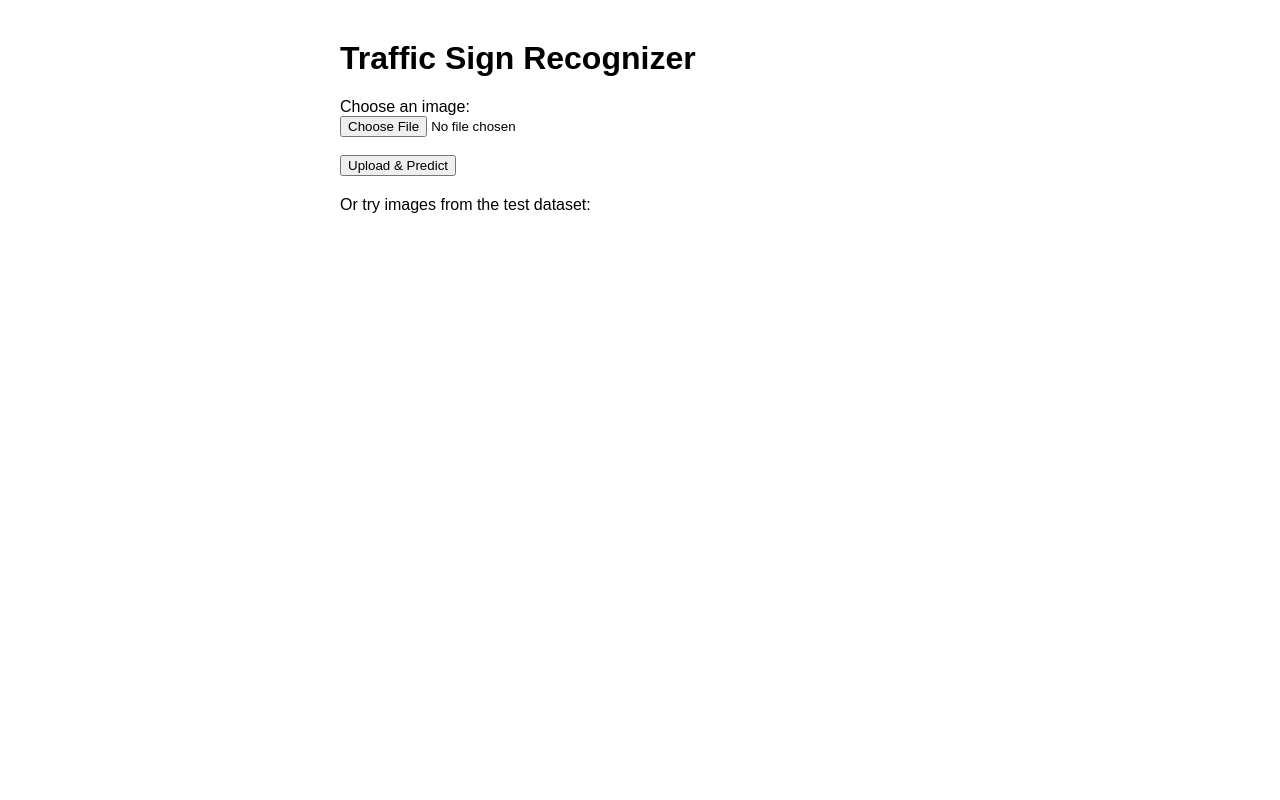
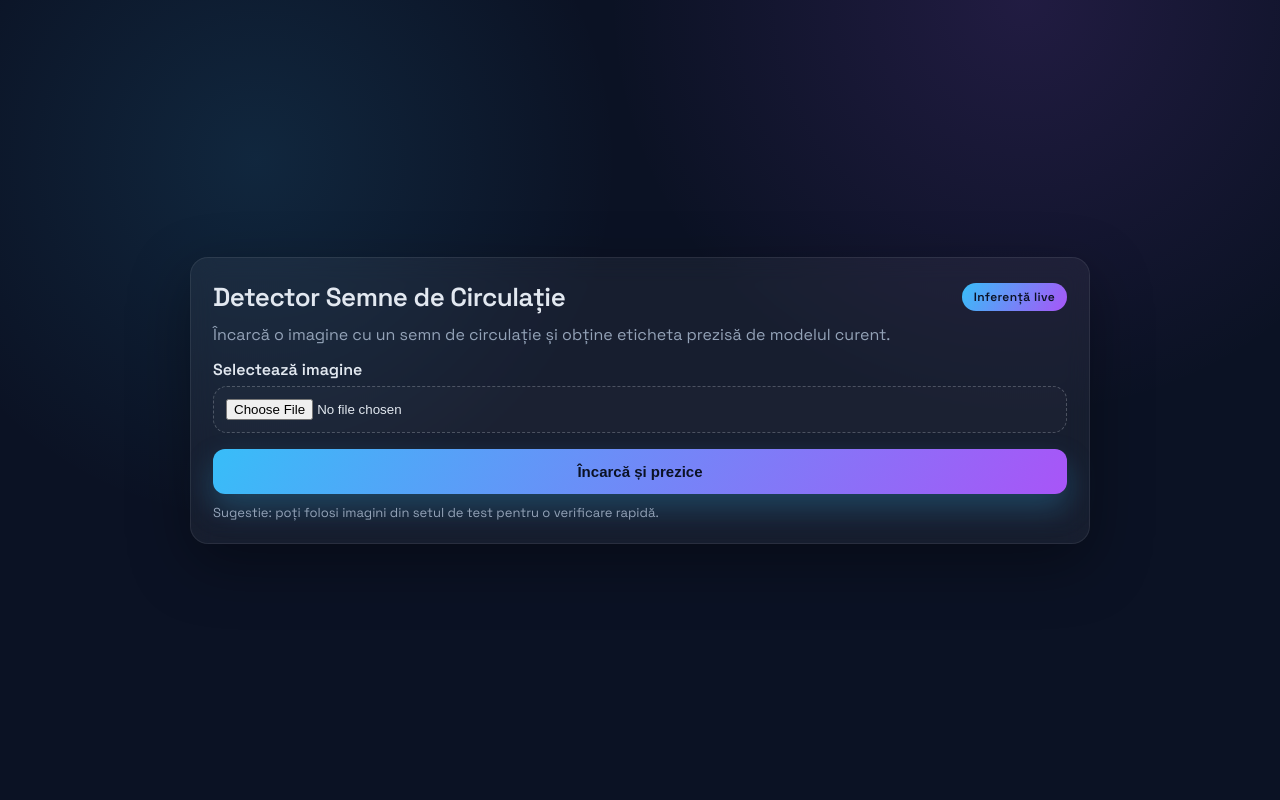
Before and after one commit to mauro20044/RETELE-NEURONALE-Detectarea-semnelor-de-circulatie-recunoasterea, a Flask app: page / in a window 1280 px wide. Run offline with Flask 3, Linux system fonts and the light colour scheme.

Commit message:
Update interface and add Etapa 6 documentation

```diff
--- a/app.py
+++ b/app.py
@@ -5,10 +5,17 @@ from src.preprocessing.image_preprocessing import ImagePreprocessor
 import joblib
 
 UPLOAD_FOLDER = os.path.join(os.path.dirname(__file__), 'uploads')
-# Use trained model (Etapa 5) instead of untrained model
-MODEL_PATH = os.path.join(os.path.dirname(__file__), 'models', 'trained_model.h5')
+# Prefer model optimizat (Etapa 6) dacă există; fallback pe modelul din Etapa 5
+OPTIMIZED_MODEL_PATH = os.path.join(os.path.dirname(__file__), 'models', 'optimized_model.h5')
+TRAINED_MODEL_PATH = os.path.join(os.path.dirname(__file__), 'models', 'trained_model.h5')
+
+def resolve_model_path():
+    """Returnează calea către modelul preferat (optimizat dacă există)."""
+    return OPTIMIZED_MODEL_PATH if os.path.exists(OPTIMIZED_MODEL_PATH) else TRAINED_MODEL_PATH
+
+MODEL_PATH = resolve_model_path()
 SCALER_PATH = os.path.join(os.path.dirname(__file__), 'models', 'trained_scaler.pkl')
-# Prefer labels saved with the model; fallback to data/labels.txt
+# Prefer labels salvate lângă model; fallback la data/labels.txt
 MODEL_LABELS_PATH = os.path.join(os.path.dirname(__file__), 'models', 'labels.txt')
 DEFAULT_LABELS_PATH = os.path.join(os.path.dirname(__file__), 'data', 'labels.txt')
 
@@ -53,7 +60,7 @@ def upload():
     global scaler
     if model is None:
         try:
-            model = load_model_file(MODEL_PATH)
+            model = load_model_file(resolve_model_path())
             scaler = joblib.load(SCALER_PATH)
         except Exception as e:
             return render_template('index.html', error=f'No model available: {e}')
--- /dev/null
+++ b/static/style.css
@@ -0,0 +1,216 @@
+:root {
+  --bg: #0f172a;
+  --card: rgba(255, 255, 255, 0.05);
+  --card-border: rgba(255, 255, 255, 0.08);
+  --accent: #38bdf8;
+  --accent-2: #a855f7;
+  --good: #34d399;
+  --text: #e2e8f0;
+  --muted: #94a3b8;
+  --shadow: 0 20px 60px rgba(0, 0, 0, 0.35);
+}
+* {
+  box-sizing: border-box;
+}
+body {
+  margin: 0;
+  min-height: 100vh;
+  font-family: 'Space Grotesk', system-ui, sans-serif;
+  background: radial-gradient(circle at 20% 20%, rgba(56, 189, 248, 0.12), transparent 30%),
+    radial-gradient(circle at 80% 0%, rgba(168, 85, 247, 0.14), transparent 32%),
+    #0b1224;
+  color: var(--text);
+  display: flex;
+  align-items: center;
+  justify-content: center;
+  padding: 40px 16px;
+}
+.shell {
+  width: 100%;
+  max-width: 900px;
+  display: grid;
+  gap: 16px;
+  grid-template-columns: repeat(auto-fit, minmax(320px, 1fr));
+}
+.card {
+  background: var(--card);
+  border: 1px solid var(--card-border);
+  border-radius: 18px;
+  padding: 22px;
+  box-shadow: var(--shadow);
+  backdrop-filter: blur(12px);
+}
+.heading {
+  display: flex;
+  align-items: center;
+  justify-content: space-between;
+  gap: 12px;
+  margin-bottom: 10px;
+}
+h1 {
+  margin: 0;
+  font-size: 26px;
+  letter-spacing: -0.02em;
+}
+.pill {
+  padding: 6px 12px;
+  background: linear-gradient(120deg, var(--accent), var(--accent-2));
+  border-radius: 999px;
+  color: #0b1224;
+  font-weight: 700;
+  font-size: 12px;
+  letter-spacing: 0.03em;
+}
+p {
+  margin: 8px 0 0 0;
+  color: var(--muted);
+}
+label {
+  display: block;
+  margin: 14px 0 6px;
+  font-weight: 600;
+}
+input[type='file'] {
+  width: 100%;
+  padding: 12px;
+  border: 1px dashed rgba(226, 232, 240, 0.25);
+  border-radius: 14px;
+  background: rgba(255, 255, 255, 0.02);
+  color: var(--text);
+}
+button {
+  margin-top: 16px;
+  width: 100%;
+  padding: 14px;
+  border: none;
+  border-radius: 12px;
+  background: linear-gradient(120deg, var(--accent), var(--accent-2));
+  color: #0b1224;
+  font-weight: 700;
+  font-size: 15px;
+  cursor: pointer;
+  box-shadow: 0 14px 30px rgba(56, 189, 248, 0.25);
+}
+button:hover {
+  opacity: 0.95;
+}
+.error {
+  margin-top: 10px;
+  padding: 10px 12px;
+  border-radius: 12px;
+  background: rgba(248, 113, 113, 0.12);
+  border: 1px solid rgba(248, 113, 113, 0.35);
+  color: #fecdd3;
+}
+.note {
+  font-size: 13px;
+  color: var(--muted);
+  margin-top: 10px;
+}
+.list ul {
+  margin: 10px 0 0;
+  padding-left: 18px;
+  color: var(--text);
+}
+.list li {
+  margin-bottom: 6px;
+}
+.badge-set {
+  display: flex;
+  gap: 10px;
+  flex-wrap: wrap;
+  margin-top: 14px;
+}
+.badge {
+  padding: 8px 12px;
+  border-radius: 12px;
+  background: rgba(255, 255, 255, 0.04);
+  border: 1px solid var(--card-border);
+  color: var(--muted);
+  font-size: 13px;
+}
+/* Result page extras */
+.wrapper {
+  width: 100%;
+  max-width: 720px;
+  background: var(--card);
+  border: 1px solid var(--card-border);
+  border-radius: 18px;
+  padding: 24px;
+  box-shadow: var(--shadow);
+  backdrop-filter: blur(12px);
+}
+.body-grid {
+  display: grid;
+  gap: 18px;
+  grid-template-columns: repeat(auto-fit, minmax(260px, 1fr));
+  align-items: start;
+}
+.thumb {
+  width: 100%;
+  background: rgba(255, 255, 255, 0.03);
+  border: 1px solid var(--card-border);
+  border-radius: 14px;
+  padding: 10px;
+  text-align: center;
+}
+.thumb img {
+  width: 100%;
+  max-width: 320px;
+  border-radius: 12px;
+}
+.meta {
+  background: rgba(255, 255, 255, 0.02);
+  border: 1px solid var(--card-border);
+  border-radius: 14px;
+  padding: 14px;
+}
+.label {
+  font-size: 18px;
+  font-weight: 700;
+  margin: 0 0 6px;
+}
+.confidence-wrap {
+  margin-top: 10px;
+}
+.bar {
+  width: 100%;
+  height: 12px;
+  border-radius: 999px;
+  background: rgba(255, 255, 255, 0.06);
+  overflow: hidden;
+  border: 1px solid var(--card-border);
+}
+.bar span {
+  display: block;
+  height: 100%;
+  background: linear-gradient(120deg, var(--good), var(--accent));
+}
+.muted {
+  color: var(--muted);
+  margin-top: 8px;
+  font-size: 13px;
+}
+.actions {
+  margin-top: 18px;
+  display: flex;
+  gap: 10px;
+  flex-wrap: wrap;
+}
+.btn {
+  padding: 12px 14px;
+  border-radius: 12px;
+  border: 1px solid var(--card-border);
+  color: var(--text);
+  text-decoration: none;
+  font-weight: 600;
+  background: rgba(255, 255, 255, 0.04);
+}
+.btn.primary {
+  background: linear-gradient(120deg, var(--accent), var(--accent-2));
+  color: #041018;
+  border: none;
+}
+.btn:hover {
+  opacity: 0.95;
+}
--- a/templates/index.html
+++ b/templates/index.html
@@ -3,31 +3,29 @@
   <head>
     <meta charset="utf-8">
     <meta name="viewport" content="width=device-width, initial-scale=1">
-    <title>Traffic Sign Recognizer</title>
-    <style>
-      body { font-family: Arial, sans-serif; margin: 40px; }
-      .container { max-width: 600px; margin: auto; }
-      .preview { margin-top: 20px; }
-    </style>
+    <title>Detector Semne de Circulatie</title>
+    <link rel="preconnect" href="https://fonts.googleapis.com">
+    <link rel="preconnect" href="https://fonts.gstatic.com" crossorigin>
+    <link href="https://fonts.googleapis.com/css2?family=Space+Grotesk:wght@400;500;600&display=swap" rel="stylesheet">
+    <link rel="stylesheet" href="/static/style.css">
   </head>
   <body>
-    <div class="container">
-      <h1>Traffic Sign Recognizer</h1>
-      {% if error %}
-      <div style="color: red">{{ error }}</div>
-      {% endif %}
-      <form method="post" action="/upload" enctype="multipart/form-data">
-        <label for="image">Choose an image:</label><br>
-        <input type="file" id="image" name="image" accept="image/*" required><br><br>
-        <button type="submit">Upload & Predict</button>
-      </form>
-      <div class="preview">
-        <p>Or try images from the test dataset:</p>
-        <ul>
-          {% for fn in [] %}
-          <li><a href="/uploads/{{fn}}">{{fn}}</a></li>
-          {% endfor %}
-        </ul>
+    <div class="shell">
+      <div class="card">
+        <div class="heading">
+          <h1>Detector Semne de Circulație</h1>
+          <span class="pill">Inferență live</span>
+        </div>
+        <p>Încarcă o imagine cu un semn de circulație și obține eticheta prezisă de modelul curent.</p>
+        {% if error %}
+        <div class="error">{{ error }}</div>
+        {% endif %}
+        <form method="post" action="/upload" enctype="multipart/form-data">
+          <label for="image">Selectează imagine</label>
+          <input type="file" id="image" name="image" accept="image/*" required>
+          <button type="submit">Încarcă și prezice</button>
+        </form>
+        <div class="note">Sugestie: poți folosi imagini din setul de test pentru o verificare rapidă.</div>
       </div>
     </div>
   </body>
```
Also changed, not shown: predict.py (+12 -3 lines), templates/result.html (+30 -14 lines), README_Etape6_Analiza_Performantei_Optimizare_Concluzii.md (added).
